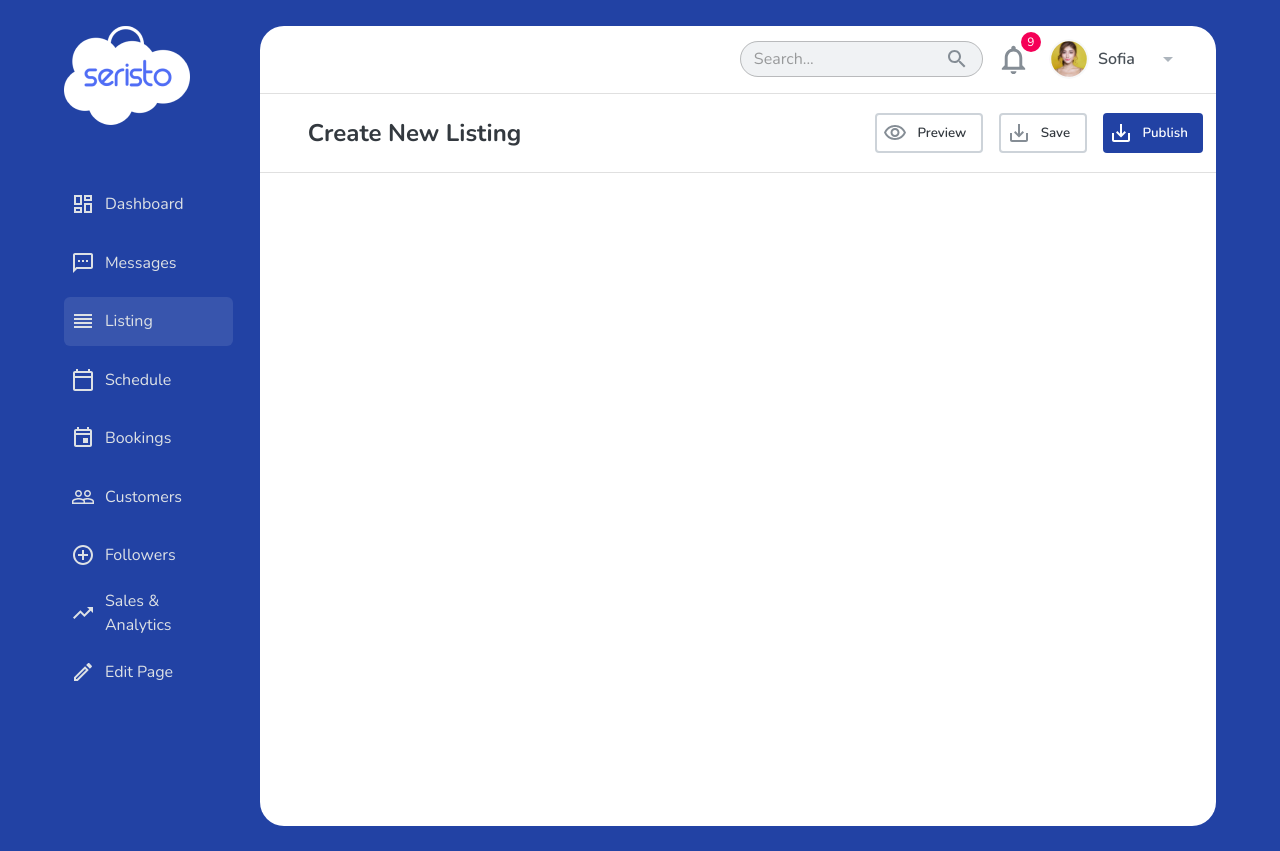
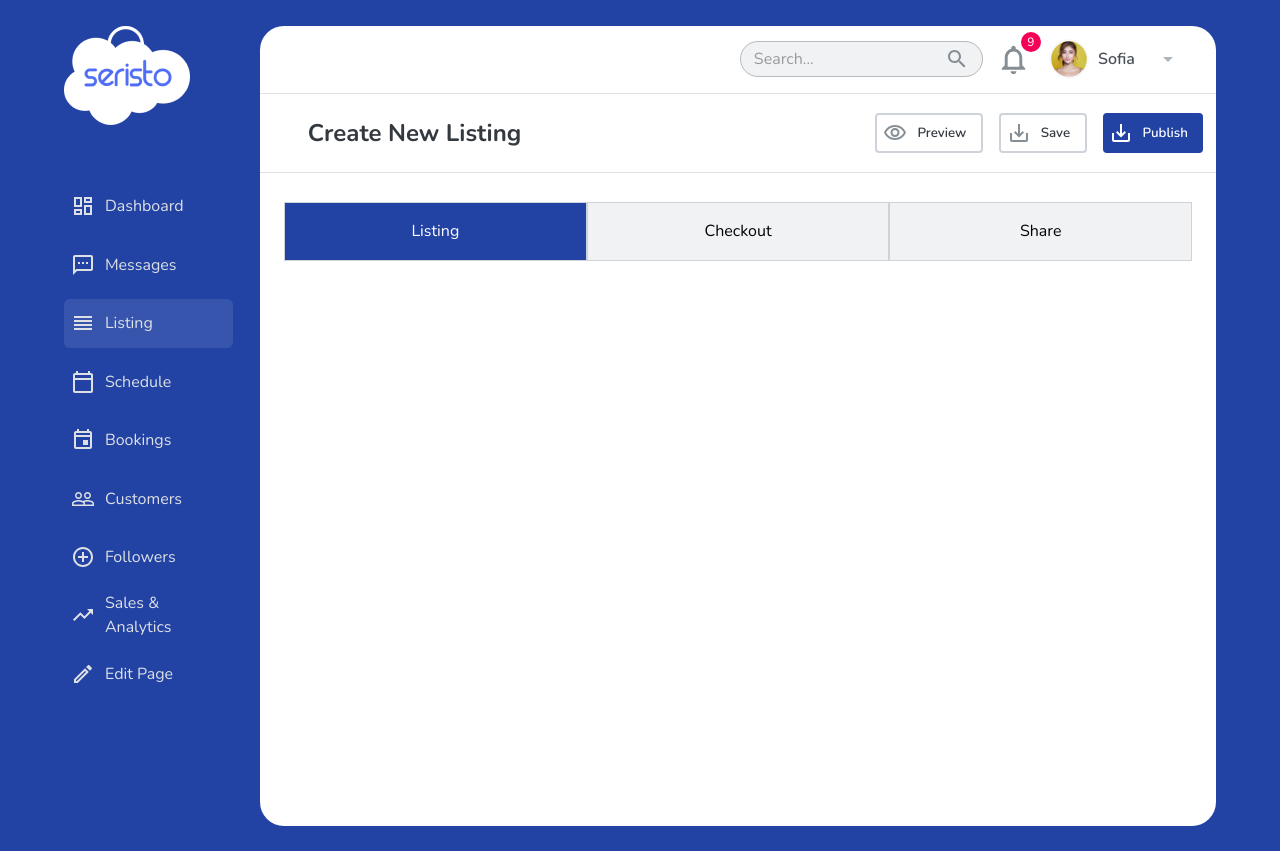
Before and after one commit to Sarthakbh321/BellyMelly-task, a React (Create React App) app: page / in a window 1280 px wide. Built offline with nearby package versions, Linux system fonts and the light colour scheme.

Commit message:
tabs done

```diff
--- /dev/null
+++ b/src/components/PageTabs/PageTabs.js
@@ -0,0 +1,14 @@
+import React from "react";
+import styles from "./PageTabs.module.css";
+
+const PageTabs = () => {
+	return (
+		<div className={styles.page_tabs_div}>
+			<div className={`${styles.active} ${styles.page_tab}`}>Listing</div>
+			<div className={styles.page_tab}>Checkout</div>
+			<div className={styles.page_tab}>Share</div>
+		</div>
+	);
+};
+
+export default PageTabs;
--- /dev/null
+++ b/src/components/PageTabs/PageTabs.module.css
@@ -0,0 +1,28 @@
+.page_tabs_div {
+	width: 100%;
+	display: flex;
+}
+
+.page_tab {
+	background-color: #F0F2F4;
+	flex: 1;
+	display: flex;
+	justify-content: center;
+	align-items: center;
+	height: 57px;
+	border: 1px solid #CDD3D9;
+	cursor: pointer;
+}
+
+.page_tab:hover {
+	background-color: #e4e5e6;
+}
+
+.page_tab.active {
+	background-color: #2242A4;
+	color: white;
+}
+
+.page_tab.active:hover {
+	background-color: #002aa7;
+}
--- a/src/index.css
+++ b/src/index.css
@@ -4,6 +4,7 @@ body {
 	-webkit-font-smoothing: antialiased;
 	-moz-osx-font-smoothing: grayscale;
 	background-color: #2242A4;
+	font-family: "Nunito", sans-serif;
 }
 
 code {
--- a/src/pages/MainPage/MainPage.js
+++ b/src/pages/MainPage/MainPage.js
@@ -1,6 +1,7 @@
-import { Divider, Grid, Hidden } from "@material-ui/core";
+import { Container, Divider, Grid, Hidden } from "@material-ui/core";
 import React from "react";
 import ActionBar from "../../components/ActionBar/ActionBar";
+import PageTabs from "../../components/PageTabs/PageTabs";
 import Sidebar from "../../components/Sidebar/Sidebar";
 import Topbar from "../../components/Topbar/Topbar";
 import styles from "./MainPage.module.css";
@@ -21,6 +22,9 @@ const MainPage = () => {
 						<Divider />
 						<ActionBar />
 						<Divider />
+						<Container style={{ margin: "3% 0" }}>
+							<PageTabs />
+						</Container>
 					</div>
 				</Grid>
 			</Grid>
```
